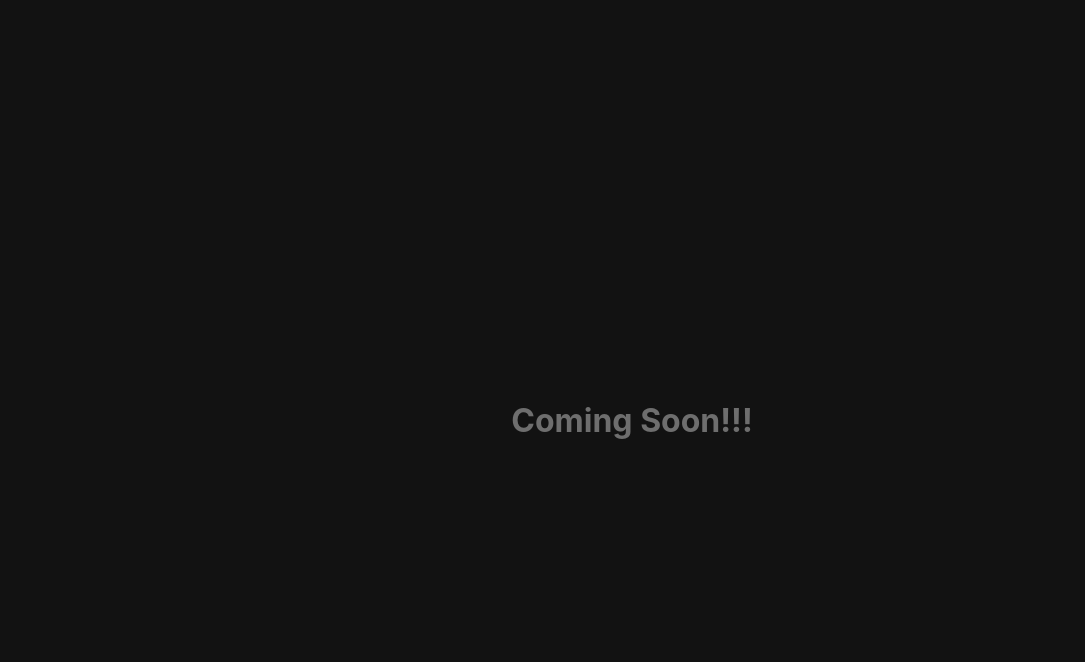
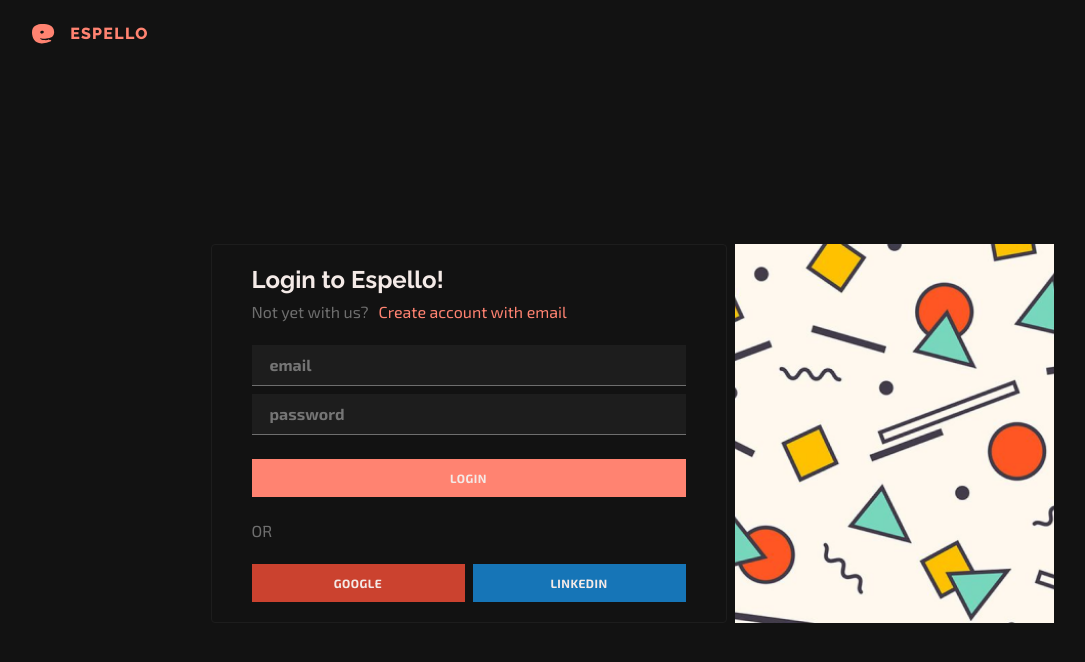
Before and after one commit to Kanespello/espello-frontend, a React (Create React App) app in the folder espello-web/: page /login in a window 1280 px wide. Shown: the top 662 px of the page, without its empty margins (8-1093 px from the left). Built offline with nearby package versions, Linux system fonts and the light colour scheme; the HTML template or start-up script is replaced by a standard one.

Commit message:
login page static form

```diff
--- a/espello-web/src/App.tsx
+++ b/espello-web/src/App.tsx
@@ -20,6 +20,7 @@
 import NotFound from "./components/NotFound";
 import Home from './components/Home';
 import UserWaitlist from './components/UserWaitlist';
+import Login from './components/Login';
 
 function App() {
 
@@ -29,6 +30,7 @@
                 <Route path="/" element={<Home/>}/>
                 <Route path="/userInteract" element={<UserInteract/>}/>
                 <Route path="/userWaitlist" element={<UserWaitlist/>}/>
+                <Route path="/login" element={<Login/>}/>
                 <Route path="/*" element={<NotFound/>}/>
             </Routes>
         </BrowserRouter>
--- /dev/null
+++ b/espello-web/src/components/Login/index.css
@@ -0,0 +1,186 @@
+.user-login-container {
+    position: absolute;
+    top: 67px;
+    display: flex;
+    width: 1280px;
+    height: calc(100vh - 67px);
+    flex-direction: column;
+    justify-content: center;
+    align-items: center;
+    gap: 305px;
+    background: var(--Black, #121212);
+}
+
+.user-login-container-inner {
+    display: flex;
+    justify-content: center;
+    align-items: center;
+    gap: 8px;
+}
+
+.user-login-container-inner-left {
+    display: flex;
+    flex-direction: column;
+    align-items: flex-start;
+    border-radius: 4px;
+    border: 1px solid var(--Dark-Grey, #1D1D1D);
+    background: var(--Black, #121212);
+}
+
+.user-login-container-inner-left-content {
+    display: flex;
+    padding: 20px 40px;
+    flex-direction: column;
+    align-items: flex-start;
+    gap: 24px;
+}
+
+.user-login-container-inner-left-content-heading {
+    display: flex;
+    flex-direction: column;
+    align-items: flex-start;
+    gap: 8px;
+    color: var(--Background---Light, #F4EAE7);
+    font-family: Raleway;
+    font-size: 24px;
+    font-style: normal;
+    font-weight: 700;
+    line-height: normal;
+}
+
+.user-login-container-inner-left-content-heading1 {
+    display: flex;
+    justify-content: center;
+    align-items: center;
+    gap: 10px;
+}
+
+.user-login-container-inner-left-content-heading2 {
+    display: flex;
+    align-items: flex-start;
+    gap: 10px;
+}
+
+.user-login-container-inner-left-content-heading2-1,
+.user-login-container-inner-left-content-heading2-2 {
+    font-family: "Exo 2";
+    font-size: 16px;
+    font-style: normal;
+    font-weight: 500;
+    line-height: normal;
+}
+
+.user-login-container-inner-left-content-heading2-1 {
+    color: var(--Grey, #6E6E6E);
+}
+
+.user-login-container-inner-left-content-heading2-2 {
+    color: var(--Highlight, #FF8371);
+}
+
+.user-login-container-inner-left-content-fields {
+    display: flex;
+    width: 434px;
+    flex-direction: column;
+    align-items: flex-start;
+    gap: 8px;
+}
+
+.user-login-container-inner-left-content-fields-email,
+.user-login-container-inner-left-content-fields-password {
+    display: flex;
+    align-items: center;
+    align-self: stretch;
+    border-bottom: 1px solid var(--Grey, #6E6E6E);
+    background: var(--Dark-Grey, #1D1D1D);
+}
+
+.user-login-container-inner-left-content-fields-email-input,
+.user-login-container-inner-left-content-fields-password-input{
+    display: flex;
+    padding: 8px 16px;
+    justify-content: center;
+    align-items: center;
+    gap: 10px;
+    flex: 1 0 0;
+}
+
+.user-login-container-inner-left-content-fields-email-input-content,
+.user-login-container-inner-left-content-fields-password-input-content{
+    color: var(--Grey, #6E6E6E);
+    font-family: "Exo 2";
+    font-size: 16px;
+    font-style: normal;
+    font-weight: 700;
+    line-height: 22px; /* 137.5% */
+    flex: 1 0 0;
+    background: var(--Dark-Grey, #1D1D1D);
+    outline: none;
+    border: none;
+}
+
+.user-login-container-inner-left-content-primary-button {
+    display: flex;
+    padding: 12px 16px;
+    justify-content: center;
+    align-items: center;
+    gap: 8px;
+    align-self: stretch;
+    background: var(--Highlight, #FF8371);
+    color: var(--Background---Light, #F4EAE7);
+    font-family: "Exo 2";
+    font-size: 12px;
+    font-style: normal;
+    font-weight: 700;
+    line-height: normal;
+    letter-spacing: 0.48px;
+    text-transform: uppercase;
+}
+
+.user-login-container-inner-left-content-or {
+    color: var(--Grey, #6E6E6E);
+    font-family: "Exo 2";
+    font-size: 16px;
+    font-style: normal;
+    font-weight: 500;
+    line-height: normal;
+}
+
+.user-login-container-inner-left-content-secondary-buttons {
+    display: flex;
+    align-items: flex-start;
+    gap: 8px;
+    align-self: stretch;
+}
+
+.user-login-container-inner-left-content-secondary-buttons-google,
+.user-login-container-inner-left-content-secondary-buttons-linkedin {
+    display: flex;
+    padding: 12px 16px;
+    justify-content: center;
+    align-items: center;
+    gap: 8px;
+    flex: 1 0 0;
+    color: var(--Background---Light, #F4EAE7);
+    font-family: "Exo 2";
+    font-size: 12px;
+    font-style: normal;
+    font-weight: 700;
+    line-height: normal;
+    letter-spacing: 0.48px;
+    text-transform: uppercase;
+}
+
+.user-login-container-inner-left-content-secondary-buttons-google {
+    background: #CB422F;
+}
+
+.user-login-container-inner-left-content-secondary-buttons-linkedin {
+    background: #1675B7;
+}
+
+.user-login-container-inner-right {
+    width: 319px;
+    align-self: stretch;
+    background: url('/public/images/login-page-icon.png') lightgray 50% / cover no-repeat;
+}
--- /dev/null
+++ b/espello-web/src/components/Login/index.tsx
@@ -0,0 +1,49 @@
+import Header from "../Header";
+import './index.css'
+
+const Login = () => {
+
+    const scrollFunc = () => { }
+
+    return (
+        <>
+           <Header scrollToCompnent={scrollFunc} enableOtherButtons={false} />
+           <div className="user-login-container">
+                <div className="user-login-container-inner">
+                    <div className="user-login-container-inner-left">
+                        <div className="user-login-container-inner-left-content">
+                        <div className="user-login-container-inner-left-content-heading">
+                            <div className="user-login-container-inner-left-content-heading1">Login to Espello!</div>
+                            <div className="user-login-container-inner-left-content-heading2">
+                                <div className="user-login-container-inner-left-content-heading2-1">Not yet with us?</div>
+                                <div className="user-login-container-inner-left-content-heading2-2">Create account with email</div>
+                            </div>
+                        </div>
+                        <div className="user-login-container-inner-left-content-fields">
+                            <div className="user-login-container-inner-left-content-fields-email">
+                                <div className="user-login-container-inner-left-content-fields-email-input">
+                                    <input className="user-login-container-inner-left-content-fields-email-input-content" placeholder="email"></input>
+                                </div>
+                            </div>
+                            <div className="user-login-container-inner-left-content-fields-password">
+                                <div className="user-login-container-inner-left-content-fields-password-input">
+                                    <input className="user-login-container-inner-left-content-fields-password-input-content" placeholder="password"></input>
+                                </div>
+                            </div>
+                        </div>
+                        <div className="user-login-container-inner-left-content-primary-button">Login</div>
+                        <div className="user-login-container-inner-left-content-or">OR</div>
+                        <div className="user-login-container-inner-left-content-secondary-buttons">
+                            <div className="user-login-container-inner-left-content-secondary-buttons-google">Google</div>
+                            <div className="user-login-container-inner-left-content-secondary-buttons-linkedin">Linkedin</div>
+                        </div>
+                        </div>
+                    </div>
+                    <div className="user-login-container-inner-right"></div>
+                </div>
+           </div>
+        </>
+    );
+}
+
+export default Login;
--- a/espello-web/src/components/UserWaitlist/index.css
+++ b/espello-web/src/components/UserWaitlist/index.css
@@ -1,13 +1,13 @@
 .user-waitlist-frame-input {
+    position: absolute;
+    top: 67px;
     height: calc(100vh - 67px);
     display: flex;
-    width: 726px;
-    margin: 0 auto;
-    padding: 16px;
-    gap: 10px;
+    width: 1280px;
     flex-direction: column;
     justify-content: center;
-    align-items: flex-start;
+    align-items: center;
+    gap: 305px;
 }
 
 .user-waitlist-frame-submit {
@@ -47,7 +47,6 @@
     align-items: center;
     border-bottom: 1px solid var(--Highlight, #FF8371);
     background: var(--Dark-Grey, #1D1D1D);
-
     width: 726px;
 }
 
--- a/espello-web/src/components/UserWaitlist/index.tsx
+++ b/espello-web/src/components/UserWaitlist/index.tsx
@@ -58,7 +58,8 @@
         <>
             <Header scrollToCompnent={scrollFunc} enableOtherButtons={false} />
             <div className="user-waitlist-frame-input">
-                {!isSuccess ? <>
+                {!isSuccess ?
+               <div className="user-waitlist-frame-submit">
                     <div className="user-waitlist-frame-input-content-top">
                         <input
                             className="user-waitlist-frame-input-content-left"
@@ -80,7 +81,7 @@
                             Enter email address to join waitlist
                         </div>
                     }
-                </>
+                </div>
                     :
                     <div className="user-waitlist-frame-submit">
                         <div className="user-waitlist-frame-submit-top">
```
Also changed, not shown: espello-web/public/images/login-page-icon.png (added), 1 other file (tests, documents, lock files or other folders).
